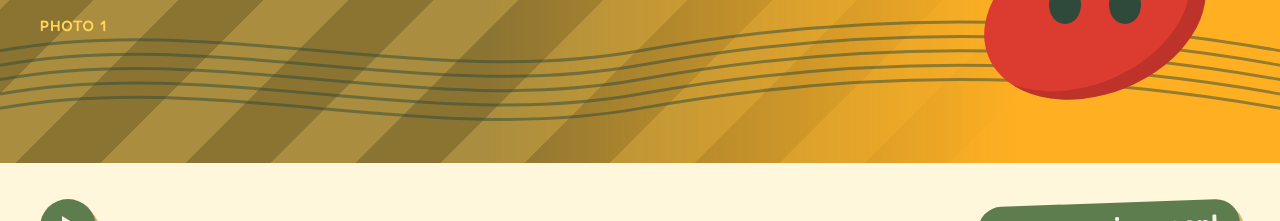
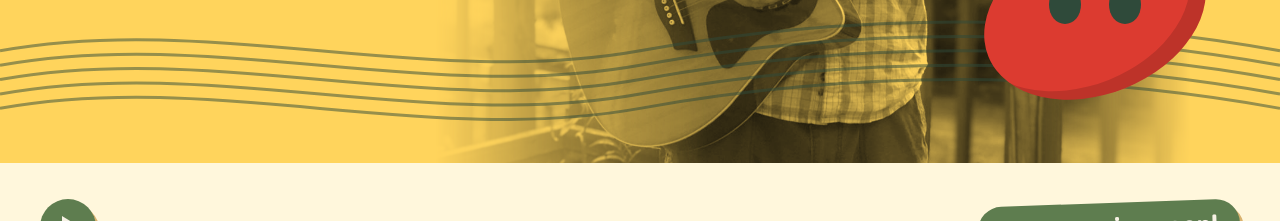
Before and after one commit to washburn647/mrwashburnmusic-site, a plain HTML site: page home/index.html in a window 1280 px wide. Both pictures are taken after a click on the button "I’m a kid". Shown: the part 500-721 px from the top of the page. Drawn offline with Linux system fonts and the light colour scheme.

Commit message:
Homepage draft: Kyle's photos behind the top, in a window that fades into the page
Co-Authored-By: Claude Fable 5.2 <noreply@anthropic.com>
Claude-Session: https://claude.ai/code/session_01R13iViRciMD6NnJjnedbsh

```diff
--- a/home/home.css
+++ b/home/home.css
@@ -194,13 +194,19 @@ body[data-who="grownups"] {
   color: var(--panel-ink);
   --big: clamp(96px, 18vw, 230px);     /* the big note head's width */
 }
-.slides, .tint { position: absolute; inset: 0; }
-.slides { -webkit-mask-image: linear-gradient(to right, #000 38%, transparent 80%); mask-image: linear-gradient(to right, #000 38%, transparent 80%); }
+/* The photos fill a window between the text and the big note, and fade into the page at its edges. */
+.slides {
+  position: absolute;
+  top: 0; bottom: 0; left: 34%; right: 7%;
+  -webkit-mask-image: linear-gradient(to right, transparent 0, #000 36%, #000 80%, transparent 100%);
+  mask-image: linear-gradient(to right, transparent 0, #000 36%, #000 80%, transparent 100%);
+}
+.tint { position: absolute; inset: 0; }
 .slide {
   position: absolute;
   inset: 0;
   opacity: 0;
-  filter: grayscale(1) contrast(1.1);
+  filter: grayscale(1) contrast(1.05) brightness(var(--lift, 1.5));
   transition: opacity 1.2s ease;
   display: grid;
   place-items: end start;
@@ -214,13 +220,12 @@ body[data-who="grownups"] {
 .slide.on { opacity: 1; }
 .slide.on img { animation: pan 12s ease-out both; }
 @keyframes pan { from { transform: scale(1.12); } to { transform: scale(1); } }
-/* placeholders until Kyle's photos go in: <img> filling each .slide */
 .slide img { position: absolute; inset: 0; width: 100%; height: 100%; object-fit: cover; }
-.shot1 { background: repeating-linear-gradient(135deg, #8a8a8a 0 60px, #a6a6a6 60px 120px); }
-.shot2 { background: radial-gradient(circle at 30% 40%, #c4c4c4 0 18%, #8f8f8f 18.5% 36%, #b0b0b0 36.5% 54%, #7f7f7f 54.5%); }
-.shot3 { background: repeating-linear-gradient(45deg, #9a9a9a 0 34px, #bdbdbd 34px 68px); }
-.tint { background: var(--panel); mix-blend-mode: multiply; opacity: var(--tint, 0.94); }
-body[data-who="kids"] .stage { --tint: 1; }
+/* which part of each photo stays in view when it is cropped */
+.at-guitar { object-position: 50% 10%; }
+.at-marimba { object-position: 50% 0; }
+.tint { background: var(--panel); mix-blend-mode: multiply; }
+body[data-who="kids"] .stage { --lift: 1.05; }
 
 .waves { position: absolute; left: 0; right: 0; bottom: clamp(8px, 2vw, 26px); width: 100%; height: clamp(60px, 9vw, 120px); overflow: visible; }
 .waves path { fill: none; stroke: var(--panel-ink); stroke-width: 3; opacity: 0.5; vector-effect: non-scaling-stroke; }
@@ -307,9 +312,12 @@ body[data-who="kids"] .bignote { --big-c: #DC3B30; }
 @keyframes sway { 0%, 100% { transform: rotate(-2deg); } 50% { transform: rotate(2.5deg); } }
 @keyframes boing { 0% { transform: scale(1); } 30% { transform: scale(1.12, 0.86); } 60% { transform: scale(0.94, 1.08); } 100% { transform: scale(1); } }
 @media (max-width: 640px) {
-  .hero { align-items: flex-start; min-height: 430px; }
+  .hero { align-items: flex-start; min-height: 500px; }
   .hero-text { max-width: 100%; }
-  .slides { -webkit-mask-image: linear-gradient(to bottom, #000 40%, transparent 85%); mask-image: linear-gradient(to bottom, #000 40%, transparent 85%); }
+  .slides {
+    top: 30%; left: 0; right: 0;
+    -webkit-mask-image: linear-gradient(to bottom, transparent 0, #000 26%); mask-image: linear-gradient(to bottom, transparent 0, #000 26%);
+  }
 }
 
 /* ---------- The staff menu ---------- */
--- a/home/index.html
+++ b/home/index.html
@@ -36,11 +36,10 @@
   <div class="site" id="site" hidden>
     <div class="stage">
       <div class="slides" id="slides" aria-hidden="true">
-        <div class="slide shot1"><span>Photo 1</span></div>
-        <div class="slide shot2"><span>Photo 2</span></div>
-        <div class="slide shot3"><span>Photo 3</span></div>
+        <div class="slide"><img src="photos/guitar.jpg" alt="" class="at-guitar"></div>
+        <div class="slide"><img src="photos/marimba.jpg" alt="" class="at-marimba"></div>
+        <div class="tint"></div>
       </div>
-      <div class="tint" aria-hidden="true"></div>
       <svg class="waves" viewBox="0 0 1200 120" preserveAspectRatio="none" aria-hidden="true">
         <path d="M0 30 C200 -10 400 70 600 30 S1000 -10 1200 30"/>
         <path d="M0 45 C200 5 400 85 600 45 S1000 5 1200 45"/>
```
Also changed, not shown: home/photos/guitar.jpg (added), home/photos/marimba.jpg (added), 1 other file.
